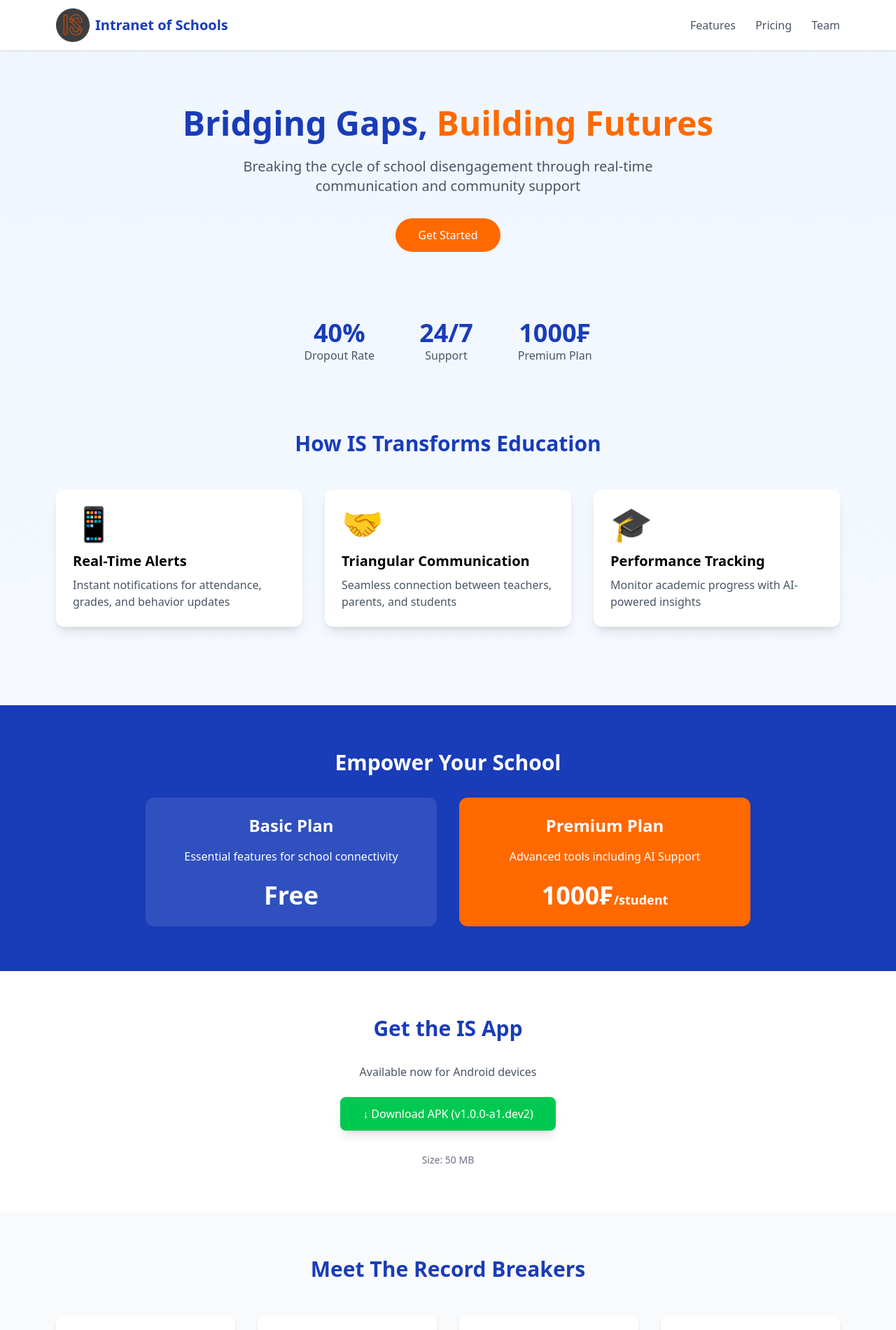
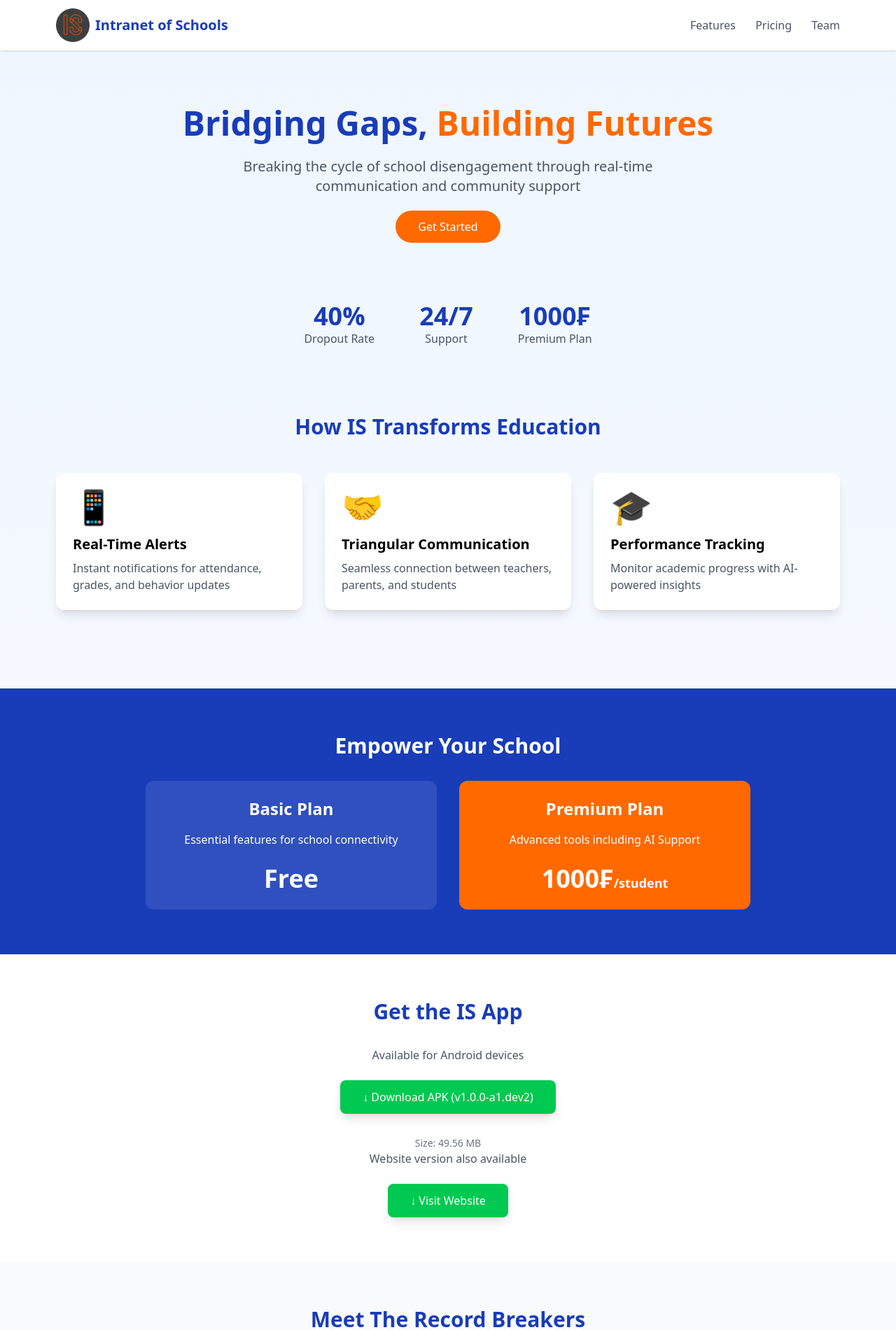
Before and after one commit to ken-morel/ins-web, a SvelteKit app: page / in a window 1280 px wide. Shown: the top 1901 px of the page at 70% size. Built offline with nearby package versions, Linux system fonts and the light colour scheme.

Commit message:
refactor: replace button with link for 'Get Started' and add website version availability

```diff
--- a/src/routes/+page.svelte
+++ b/src/routes/+page.svelte
@@ -82,10 +82,10 @@
             Breaking the cycle of school disengagement through real-time communication
             and community support
         </p>
-        <button class="bg-orange-500 text-white px-8 py-3 rounded-full
+        <a href="https://intranet-of-schools.web.app" class="bg-orange-500 text-white px-8 py-3 rounded-full
                       hover:bg-orange-600 transition-all">
             Get Started
-        </button>
+        </a>
     </header>
 
     <!-- Stats Bar -->
@@ -141,13 +141,21 @@
         <div class="max-w-4xl mx-auto px-4">
             <h2 class="text-3xl font-bold text-blue-800 mb-8">Get the IS App</h2>
             <div class="space-y-4">
-                <p class="text-gray-600 mb-6">Available now for Android devices</p>
+                <p class="text-gray-600 mb-6">Available for Android devices</p>
                 <a href="https://github.com/recordbreakersorg/ins/releases/download/v1.0.0-a1.dev2/app-release.apk"
                    class="inline-block bg-green-500 text-white px-8 py-3 rounded-lg
                           hover:bg-green-600 transition-all shadow-lg hover:shadow-xl">
                     ↓ Download APK (v1.0.0-a1.dev2)
                 </a>
-                <p class="text-sm text-gray-500 mt-4">Size: 50 MB</p>
+                <p class="text-sm text-gray-500 mt-4">Size: 49.56 MB</p>
+            </div>
+            <div class="space-y-4">
+                <p class="text-gray-600 mb-6">Website version also available</p>
+                <a href="https://intranet-of-schools.web.app"
+                   class="inline-block bg-green-500 text-white px-8 py-3 rounded-lg
+                          hover:bg-green-600 transition-all shadow-lg hover:shadow-xl">
+                    ↓ Visit Website
+                </a>
             </div>
         </div>
     </section>
```
